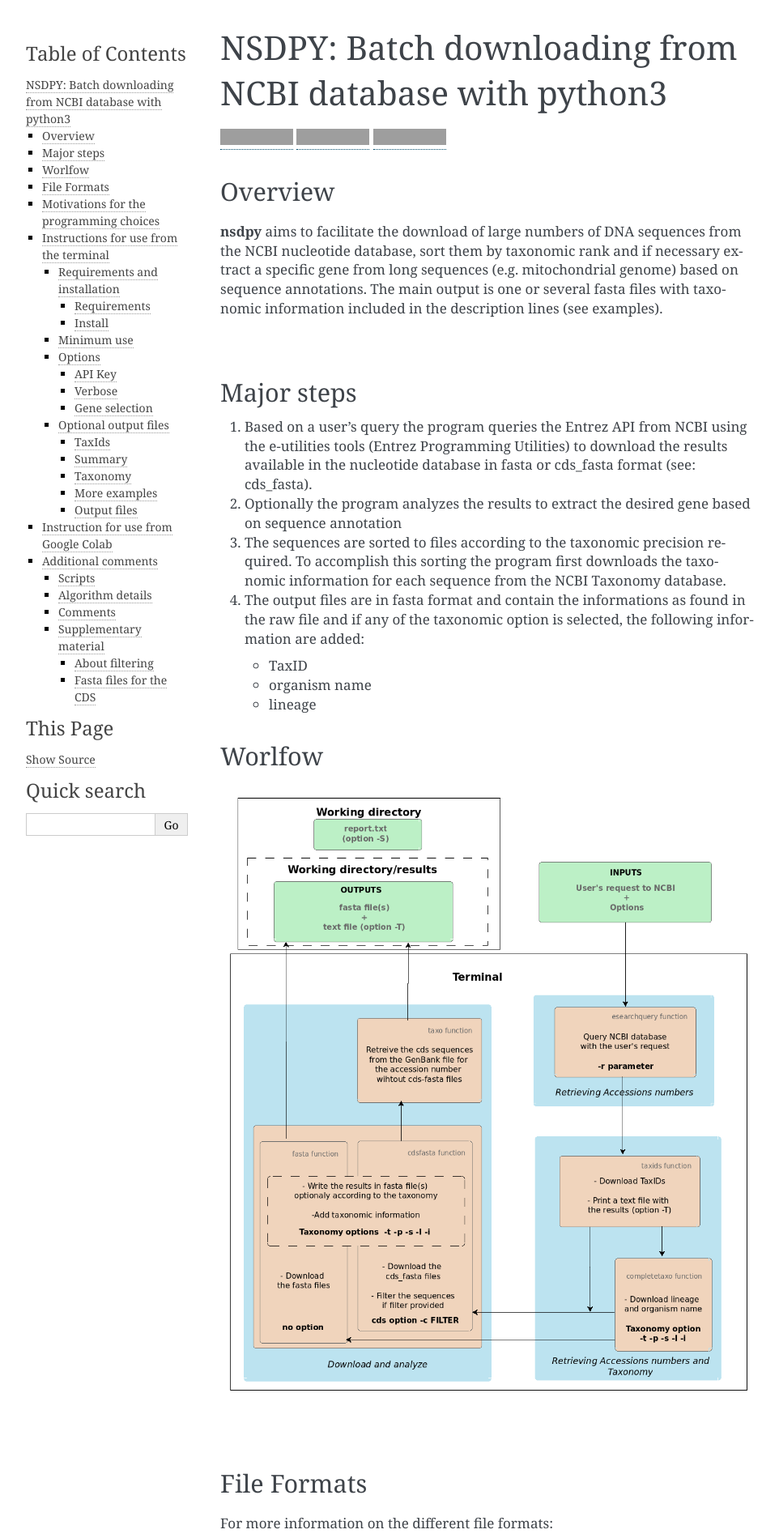
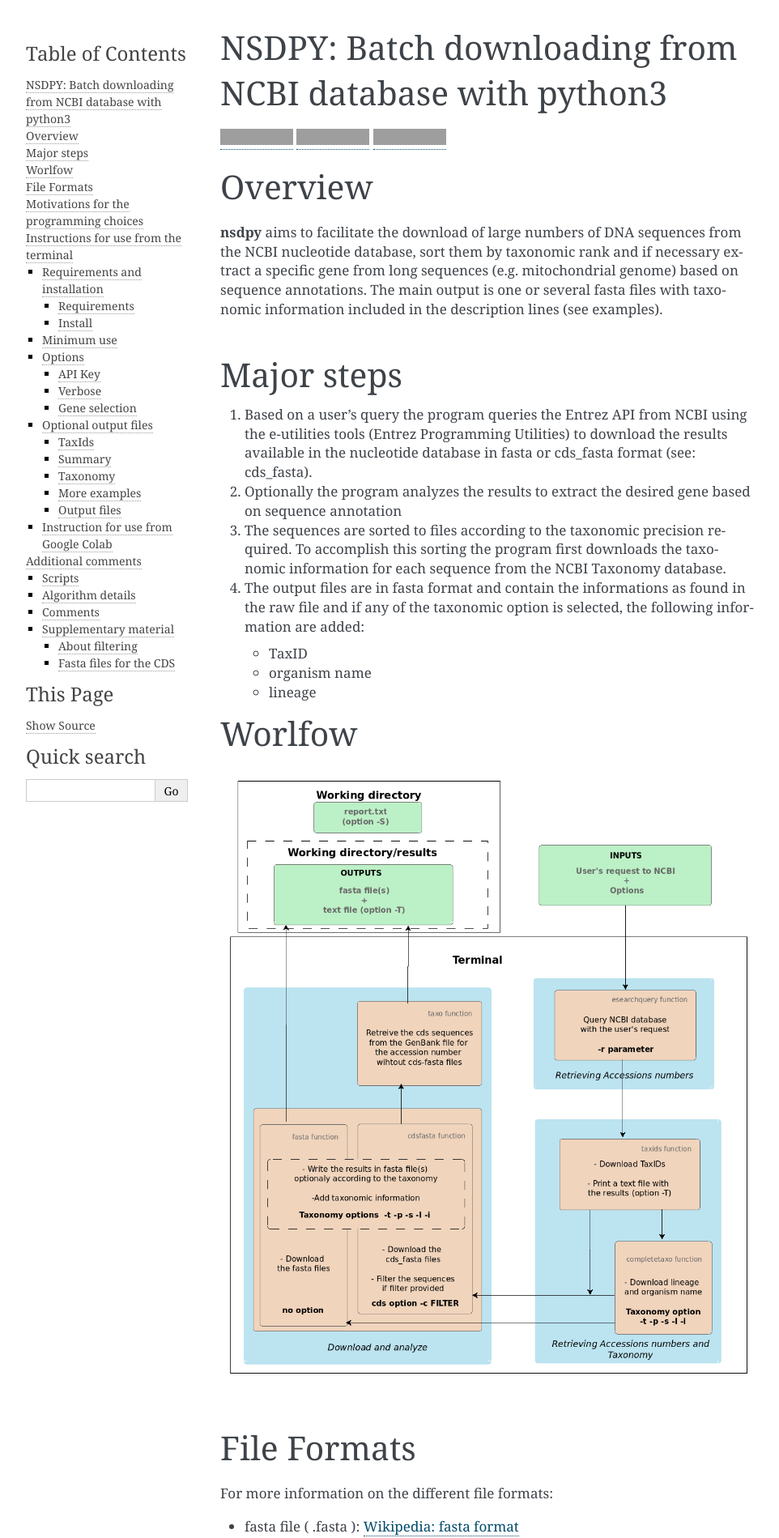
Before and after one commit to RaphaelHebert/nsdpy, a Sphinx documentation site: the page built from docs/main.md, in a window 1280 px wide. Shown: the top 1899 px of the page at 81% size, without its empty margins (148-1110 px from the left). Built offline with Sphinx 7.4.7, drawn with Linux system fonts in a browser that asks for light colours; pages that are not in the unit, such as notebooks, are missing from menus; grey boxes are pictures that could not be loaded.

```diff
--- a/docs/main.md
+++ b/docs/main.md
@@ -1,15 +1,16 @@
 # NSDPY:‌ ‌Batch‌‌ ‌downloading‌ ‌from‌ ‌NCBI‌ ‌database‌ with‌ ‌python3‌
+
 [![License: MIT](https://img.shields.io/badge/License-MIT-yellow.svg)](https://opensource.org/licenses/MIT)
 [![pypi](https://img.shields.io/pypi/v/nsdpy)](https://pypi.org/project/nsdpy/)
 [![Python 3.8](https://upload.wikimedia.org/wikipedia/commons/a/a5/Blue_Python_3.8_Shield_Badge.svg)](https://www.python.org/)
 
-## Overview
+# Overview
 
 __nsdpy__ aims to facilitate the download of large numbers of DNA sequences from the NCBI nucleotide database, sort them by taxonomic rank and if necessary extract a specific gene from long sequences (e.g. mitochondrial genome) based on sequence annotations. The main output is one or several fasta files with taxonomic information included in the description lines (see  examples).
 
 </br>
 
-## Major steps
+# Major steps
 
 1. Based on a user’s query the program queries the Entrez API from NCBI using the e-utilities tools (Entrez Programming Utilities) to download the results available in the nucleotide database in fasta or cds_fasta format (see: cds_fasta).
 2. Optionally the program analyzes the results to extract the desired gene based on sequence annotation
@@ -19,13 +20,14 @@ __nsdpy__ aims to facilitate the download of large numbers of DNA sequences from
     - organism name
     - lineage
 
-## Worlfow
+# Worlfow
+
 
 ![workflow illustration](./pictures/workflow.png)
 
 </br>
 
-## File Formats
+# File Formats
 
 For more information on the different file formats:
 
@@ -35,7 +37,7 @@ For more information on the different file formats:
 
 </br>
 
-## Motivations for the programming choices
+# Motivations for the programming choices
 
 - Keep the use simple to allow users with a minimum of programming knowledge to be comfortable using the script.
 - Minimize the dependencies to minimize installation steps and maintenance issues.
@@ -49,7 +51,7 @@ To comply with these objectives two ways to use the program are available:
 
 </br>
 
-## Instructions for use from the terminal
+# Instructions for use from the terminal
 
 ### Requirements and installation
 
@@ -267,7 +269,7 @@ The program will write one file for the each of the different lowest taxonomic l
     nsdpy -r “users query” -ssss
 The program will write one file for the each of the 4th (notice the 4s) lowest taxonomic level found, if the lineage is,for example, *cellular organisms, Eukaryota, Opisthokonta, Metazoa, Eumetazoa, Bilateria, Protostomia, Spiralia, Lophotrochozoa, Annelida, Polychaeta, Errantia, Phyllodocida, Nereididae, Platynereis* the program will select *Errantia*).
 
-<div style="text-align: center; font-weight: bold; padding-bottom:3%">Note that the different taxonomic options are mutually exclusive. </div>
+<div style="text-align: center; font-weight: bold; padding-bottom:3%"> Note that the different taxonomic options are mutually exclusive. </div>
 
 #### More examples
 
@@ -348,7 +350,7 @@ The use of the notebook present the following advantages:
 Note that the maximum lifetime of the runtime is 12 hours after this time the script will stop running and the files saved in colab will be deleted, that can be an issue for downloading very big datasets. The files can be saved directly to the user’s google drive to avoid having to download them manually. To save space and downloading time the user can choose to retrieve the file as a .zip file.
 The notebook can be found [here](https://colab.research.google.com/drive/1UmxzRc_k5sNeQ2RPGe29nWR_1_0FRPkq?usp=sharing). To use it just open it and follow the steps described in the notebook.
 
-## Additional comments
+# Additional comments
 
 ### Scripts
 
```
